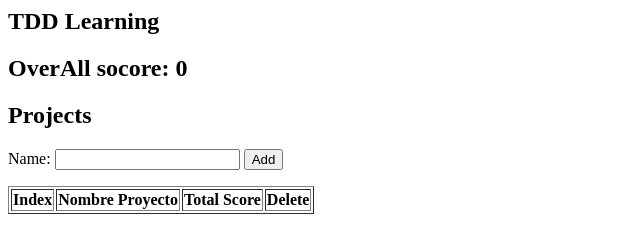
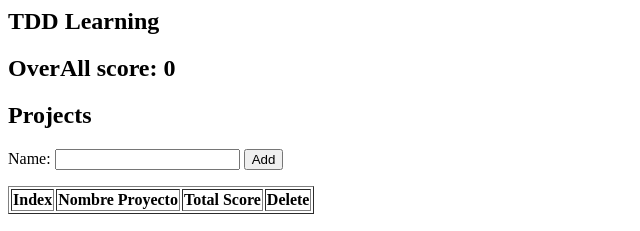
Before and after one commit to luzhania/TDDLabExtension, a website built with Parcel: page index.html in a window 1280 px wide. Shown: the top 231 px of the page, 0-640 px from the left. Built offline with nearby package versions, Linux system fonts and the light colour scheme.

Commit message:
Refac: Index little modification

```diff
--- a/index.html
+++ b/index.html
@@ -3,7 +3,7 @@
 <body>
   <section>
     <h1>TDD Learning</h1>
-    <h2 id="overAll-score">OverAll socore: 0</h2>
+    <h2 id="overAll-score">OverAll score: 0</h2>
     <h2>Projects</h2>
     <form id="add-project-form">
       <label for="project-name">Name:</label>
```
